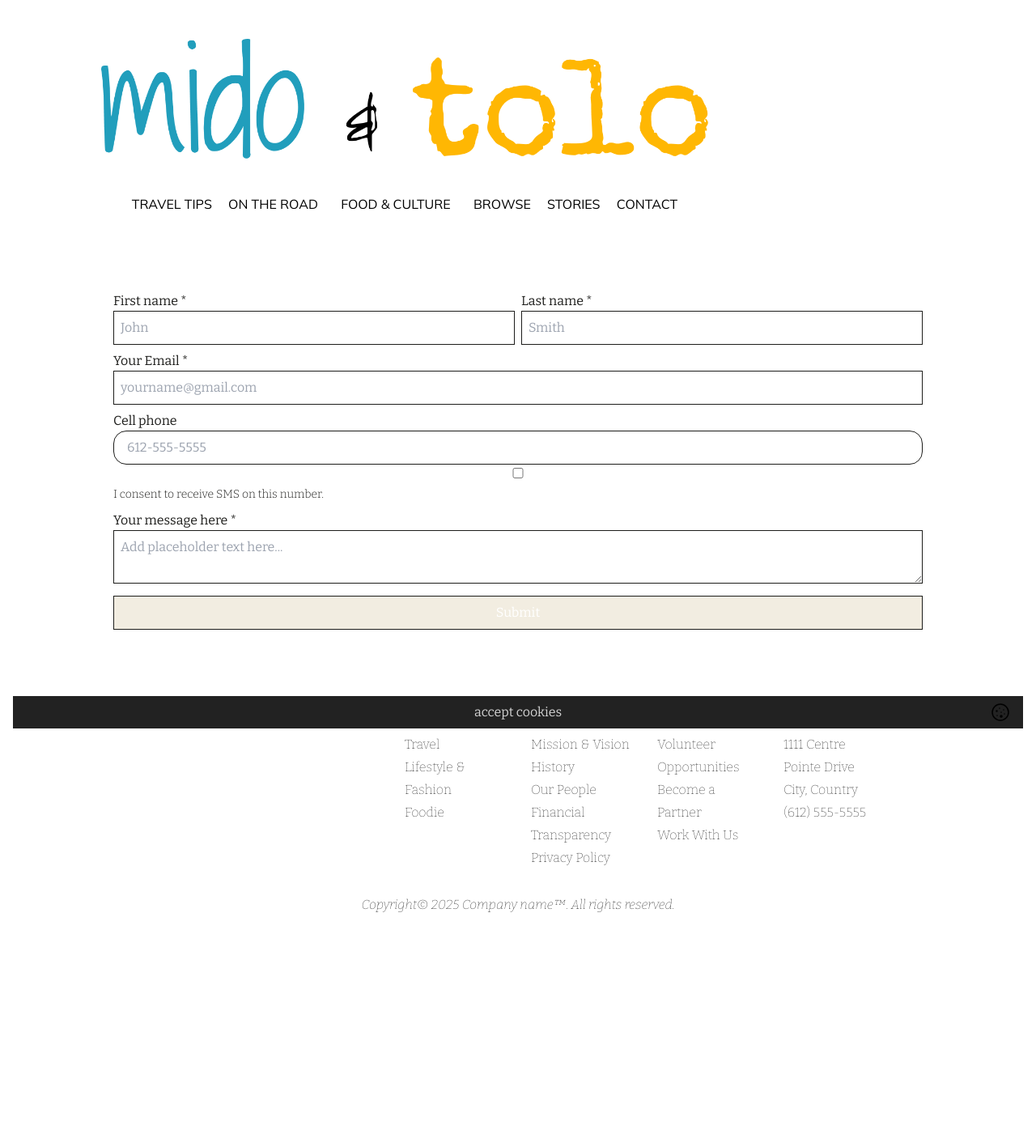
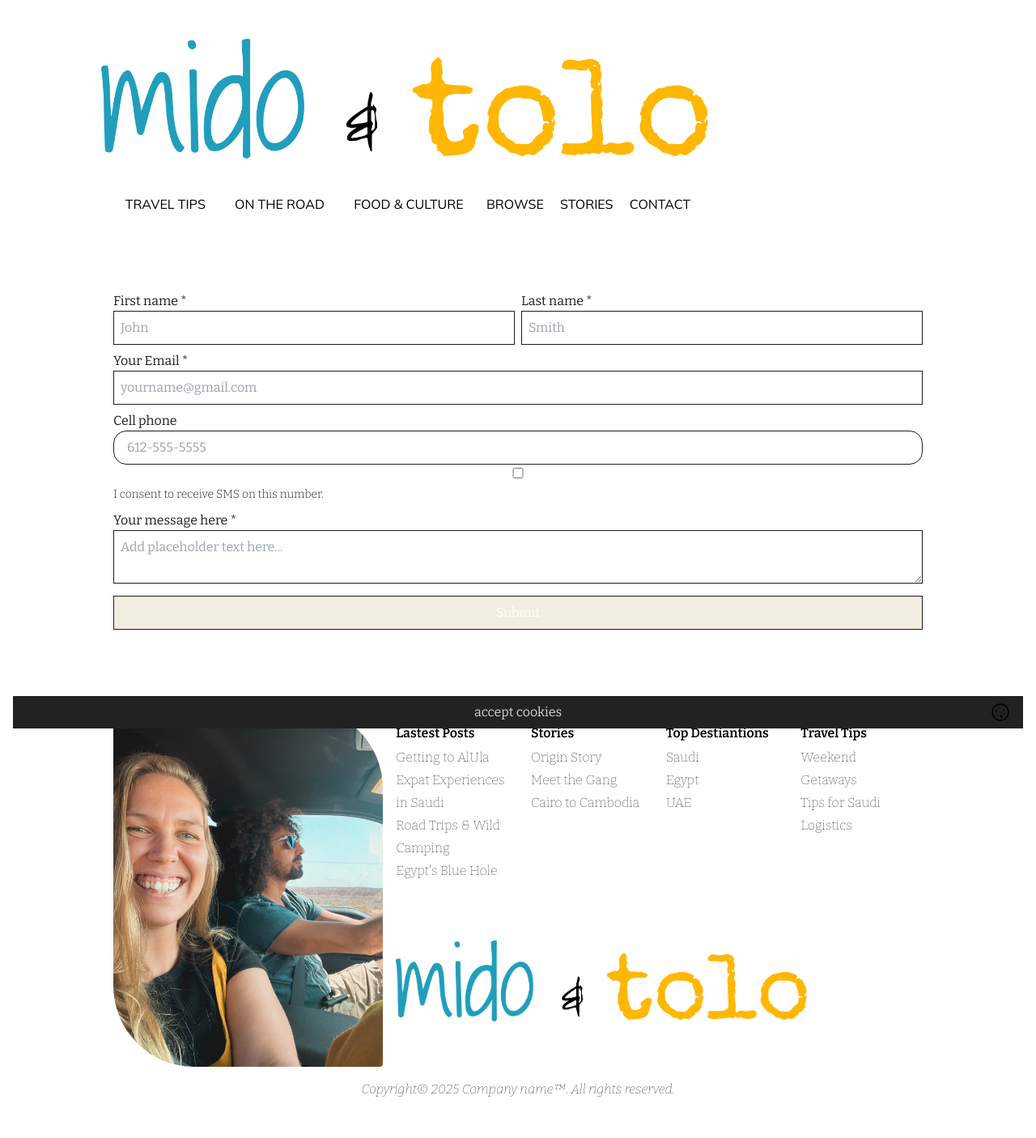
Before and after one commit to SidneyElsayed/midoandtolo-overhaul, a Jekyll site: the page built from contact.html, in a window 1280 px wide. Shown: the whole page at 81% size. Built offline with Jekyll 4.4.1, drawn with Linux system fonts in a browser that asks for light colours; nearby versions of some CDN libraries; comment, search, counter and statistics services are not loaded; before the commit the page ends 1162 px from its top, so only the background shows below that.

Commit message:
Styling header/footer

```diff
--- a/_data/navigation.yml
+++ b/_data/navigation.yml
@@ -1,18 +1,24 @@
 header-links:
   - text: Travel Tips
     url: /
+    sublinks:
+    - text: Tips for Saudi
+      url: /
+    - text: Weekend Getaways
+      url: /
   - text: On the Road
-    url: /about
+    url: /
+    sublinks:
+    - text: Wild Camping
+      url: /
+    - text: Logistics
+      url: /
   - text: Food & Culture
-    url: /blog
+    url: /
     sublinks:
-    - text: Travel & Lifestyle
+    - text: Cultural Insights
       url: /
-    - text: Food
-      url: /
-    - text: Blog
-      url: /blog
-    - text: Guides
+    - text: Food & Drinks
       url: /
   - text: Browse
     url: /
@@ -22,33 +28,39 @@
     url: /contact
 
 footer-links:
-  - heading: What we do
+  - heading: Lastest Posts
     links:
-    - text: Travel
+    - text: Getting to AlUla
       url: /
-    - text: Lifestyle & Fashion
+    - text: Expat Experiences in Saudi
       url: /
-    - text: Foodie
+    - text: Road Trips & Wild Camping
       url: /
-  - heading: About Us
+    - text: Egypt's Blue Hole
+      url: /
+  - heading: Stories
     links:
-    - text: Mission & Vision
+    - text: Origin Story
       url: /
-    - text: History
+    - text: Meet the Gang
       url: /
-    - text: Our People
+    - text: Cairo to Cambodia
       url: /
-    - text: Financial Transparency
+  - heading: Top Destiantions
+    links:
+    - text: Saudi
       url: /
-    - text: Privacy Policy
+    - text: Egypt
       url: /
-  - heading: Get Involved
+    - text: UAE
+      url: /
+  - heading: Travel Tips
     links:
-    - text: Volunteer Opportunities
+    - text: Weekend Getaways
       url: /
-    - text: Become a Partner
+    - text: Tips for Saudi
       url: /
-    - text: Work With Us
+    - text: Logistics
       url: /
 footer-contact:
   heading: Company Name
--- a/_includes/footer/footer-2.html
+++ b/_includes/footer/footer-2.html
@@ -2,12 +2,11 @@
 
   <div class="max-width mx-auto">
 
-    <div class="grid grid-cols-6 p-4 px-8">
+    <div class="grid grid-cols-6 py-8">
       <!-- Logo -->
       <div class="col-span-6 md:col-span-2">
         <a href="/index.html">
-          <div>LOGO</div>
-          <img class="" src="">
+          <img class="curve-point-left" src="/images/midoandtolo-111.jpg">
         </a>
       </div>
       <!-- Navigation Links -->
@@ -22,11 +21,8 @@
         </div>
         {% endfor %}
 
-        <!-- Address -->
-        <div class="col-span-4 sm:col-span-2 lg:col-span-1">
-          <p class="font-semibold leading-8">{{site.data.navigation.footer-contact.heading}}</p>
-          <a href="{{link.url}}" target="_blank" class="font-thin block leading-7">{{site.data.navigation.footer-contact.map-text-1}}<br> {{site.data.navigation.footer-contact.map-text-2}} </a>
-          <a href= “tel:{{site.data.navigation.footer-contact.phone-number}}” class="font-thin block leading-7">{{site.data.navigation.footer-contact.phone-text}} </a>
+        <div class="col-span-4">
+          <img class=" max-w-[80%]" src="/images/mido-tolo-color-logo-b.png">
         </div>
       </nav>
 
--- a/assets/css/style.css
+++ b/assets/css/style.css
@@ -526,6 +526,9 @@
 .max-w-\[75\%\] {
     max-width: 75%;
 }
+.max-w-\[80\%\] {
+    max-width: 80%;
+}
 .flex-shrink {
     flex-shrink: 1;
 }
@@ -619,9 +622,6 @@
 .p-5 {
     padding: 1.25rem;
 }
-.p-6 {
-    padding: 1.5rem;
-}
 .p-8 {
     padding: 2rem;
 }
@@ -653,11 +653,18 @@
     padding-top: 0.5rem;
     padding-bottom: 0.5rem;
 }
+.py-8 {
+    padding-top: 2rem;
+    padding-bottom: 2rem;
+}
 .pb-2 {
     padding-bottom: 0.5rem;
 }
 .pb-20 {
     padding-bottom: 5rem;
+}
+.pb-3 {
+    padding-bottom: 0.75rem;
 }
 .pb-5 {
     padding-bottom: 1.25rem;
@@ -670,9 +677,6 @@
 }
 .pt-8 {
     padding-top: 2rem;
-}
-.pb-3 {
-    padding-bottom: 0.75rem;
 }
 .text-left {
     text-align: left;
@@ -815,6 +819,31 @@
     background-color: var(--featured-color);
 }
 
+/* Curve points for images */
+.curve-point-right {
+    border-radius: 100px 4px 100px 4px;
+  }
+
+  .curve-point-left {
+    border-radius: 4px 100px 4px 100px;
+  }
+
+  .curve-point-right-sm {
+    border-radius: 15px 4px 15px 4px;
+  }
+
+  .curve-point-left-sm {
+    border-radius: 4px 15px 4px 15px;
+  }
+
+  .curve-point-right-sm-top {
+    border-radius: 15px 4px 0px 0px;
+  }
+
+  .curve-point-left-sm-top {
+    border-radius: 4px 15px 0px 0px;
+  }
+
 
 /* Back to Top Grid */
 .major-funders-grid {
```
Also changed, not shown: style.css (+25 -0 lines), images/midoandtolo-111.jpg (added).
